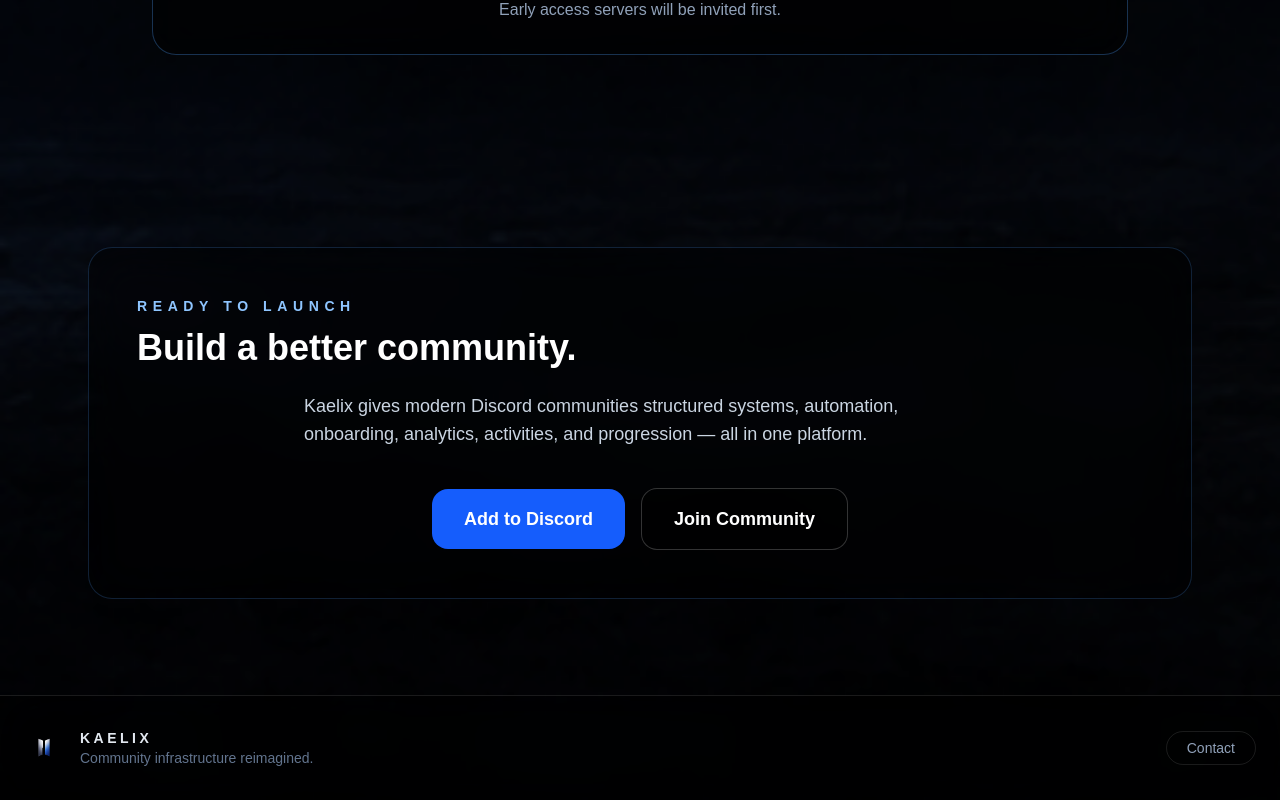
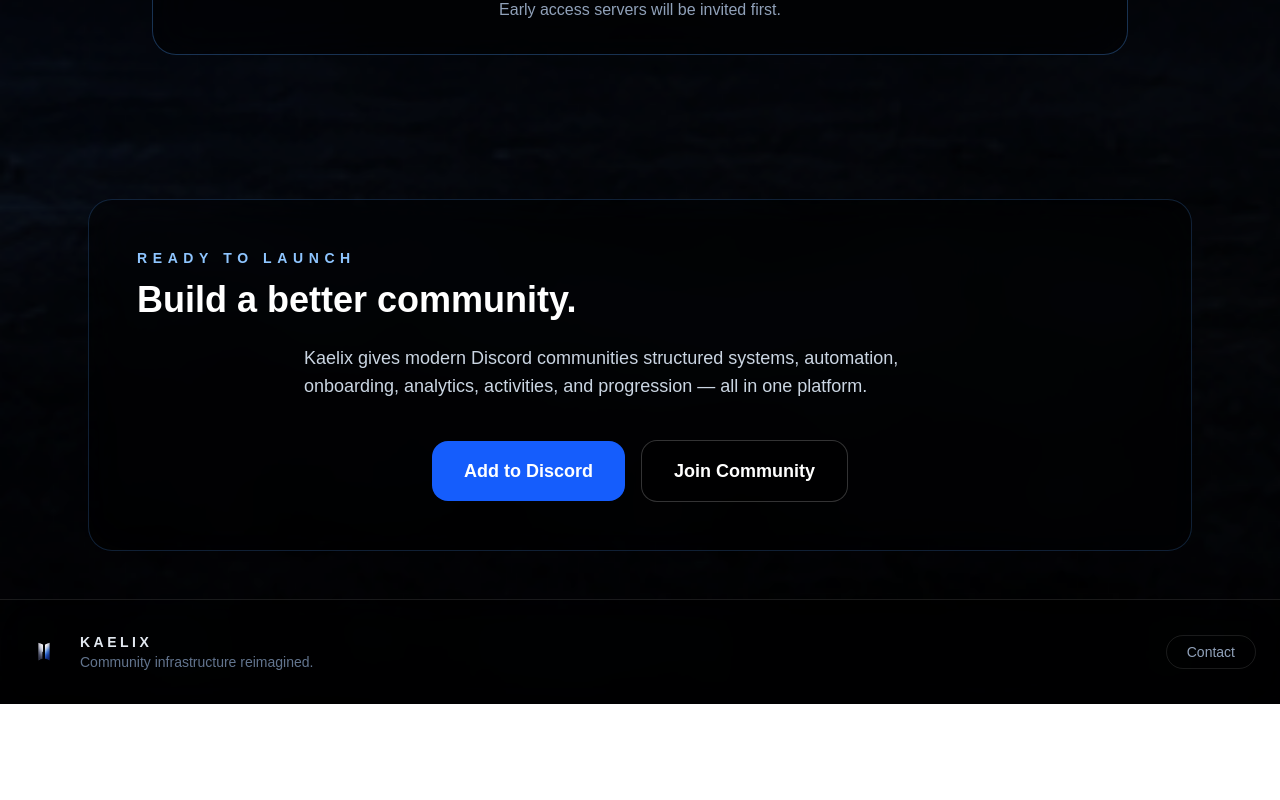
Before and after one commit to glykeselpides-bit/kaelix-site, a Next.js app: page / in a window 1280 px wide. Shown: the part 3377-4177 px from the top of the page. After the commit the page ends 4081 px from the top, so only its background shows below. Built offline with nearby package versions, Linux system fonts and the light colour scheme.

Commit message:
tiny tiny

```diff
--- a/src/app/page.tsx
+++ b/src/app/page.tsx
@@ -249,7 +249,7 @@
 
         <section
           id="community"
-          className="mx-auto max-w-6xl px-6 py-24"
+          className="mx-auto max-w-6xl px-6 py-12"
         >
           <div className="rounded-3xl border border-blue-400/20 bg-black/40 p-12 backdrop-blur-xl">
             <p className="mb-3 text-sm font-semibold uppercase tracking-[0.4em] text-blue-300">
```
